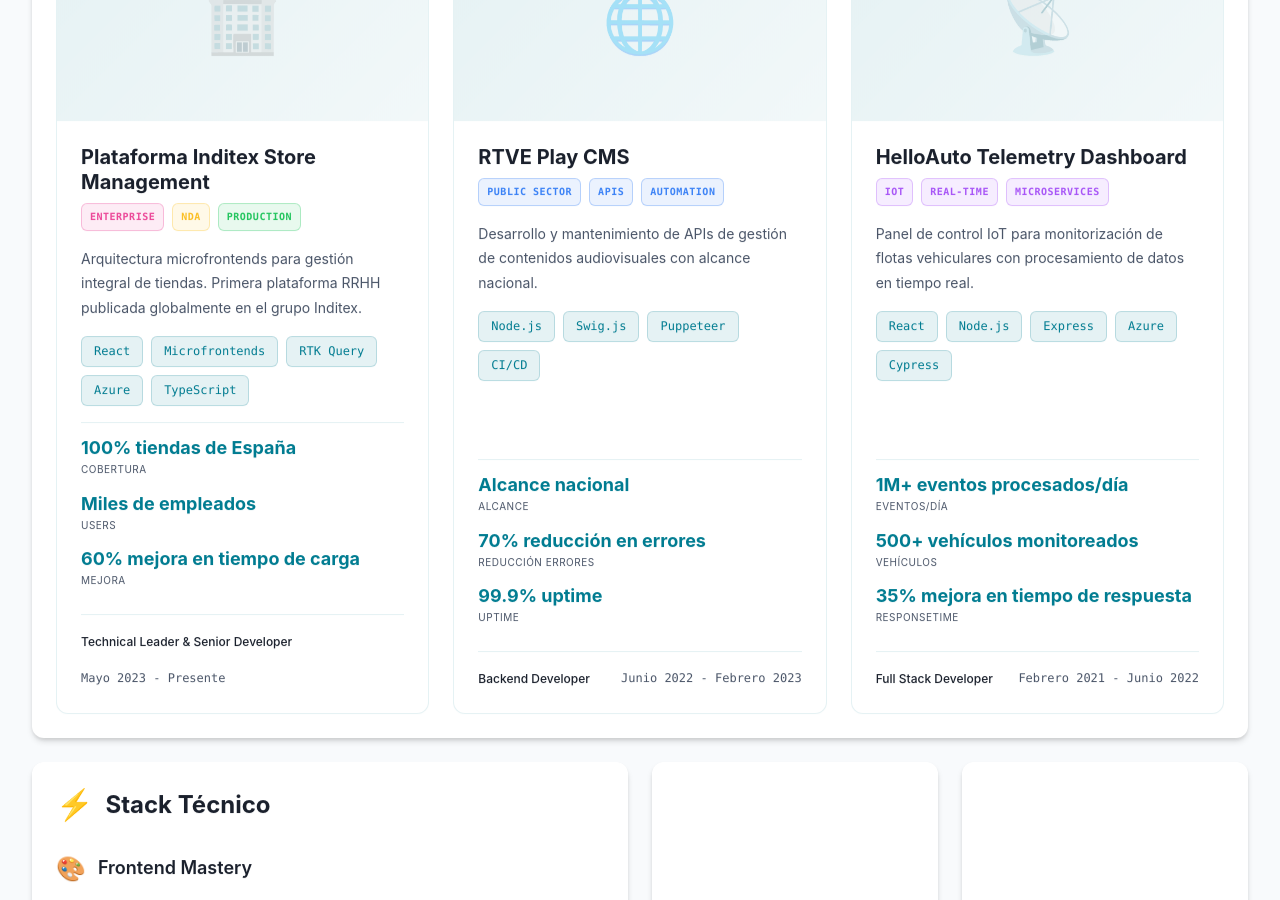
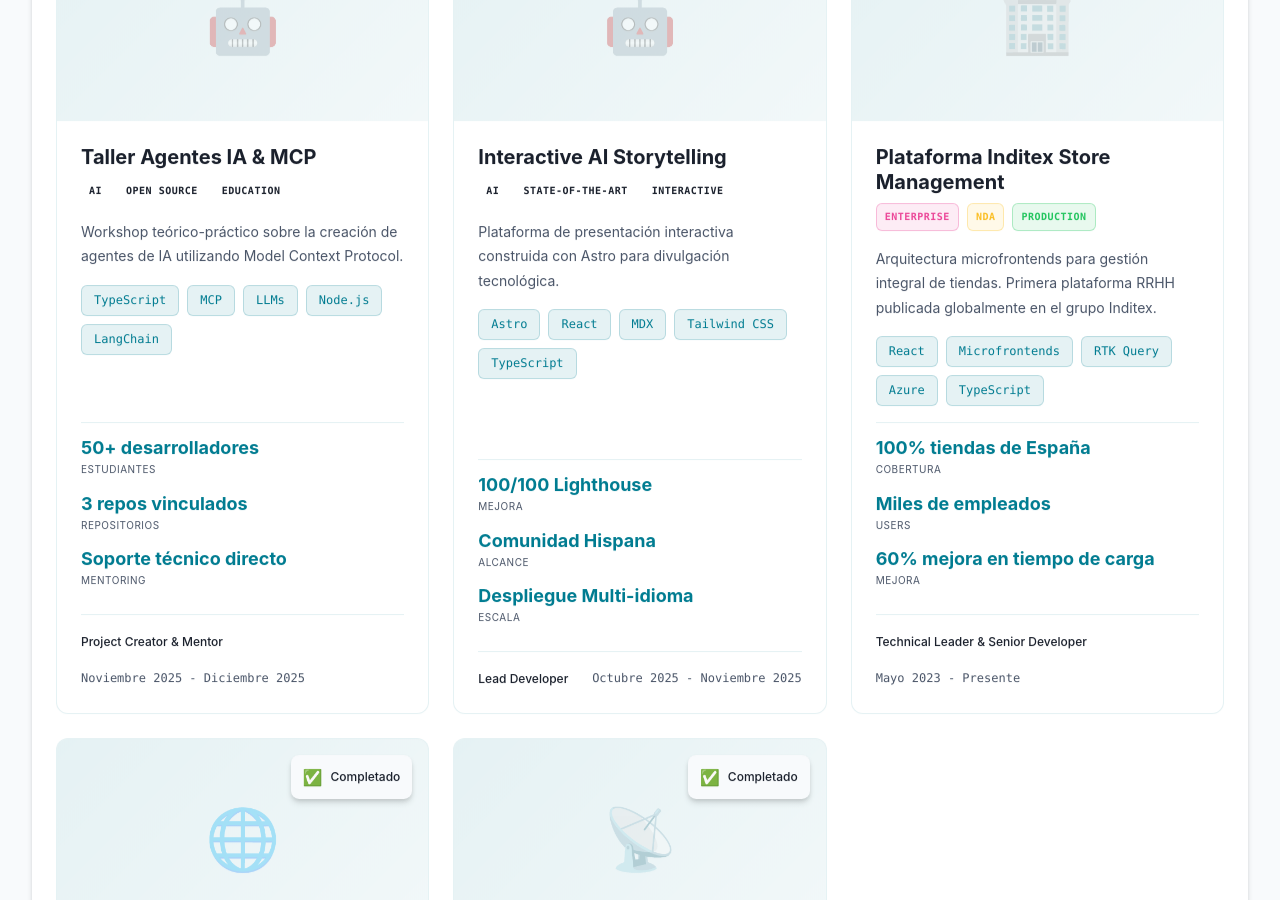
Before and after one commit to TellMeAlex/portfolio, a React (Vite) app: page / in a window 1280 px wide. Shown: the part 1900-2800 px from the top of the page. Built offline with nearby package versions, Linux system fonts and the light colour scheme.

Commit message:
feat: add AI & Agentes projects from Codigo Sin Siesta

```diff
--- a/src/features/projects/Projects.tsx
+++ b/src/features/projects/Projects.tsx
@@ -65,6 +65,12 @@
             label="IoT"
             filter="iot"
             isActive={activeFilter === 'iot'}
+            onClick={handleFilterChange}
+          />
+          <FilterButton
+            label="IA & Agentes"
+            filter="ai"
+            isActive={activeFilter === 'ai'}
             onClick={handleFilterChange}
           />
         </div>
@@ -139,7 +145,9 @@
               ? '🏢'
               : project.category === 'web'
                 ? '🌐'
-                : '📡'}
+                : project.category === 'iot'
+                  ? '📡'
+                  : '🤖'}
           </span>
         </div>
         <div className="project-overlay">
@@ -203,7 +211,11 @@
                                 ? 'Eventos/día'
                                 : key === 'vehicles'
                                   ? 'Vehículos'
-                                  : key}
+                                  : key === 'students'
+                                    ? 'Estudiantes'
+                                    : key === 'repositories'
+                                      ? 'Repositorios'
+                                      : key}
                 </span>
               </div>
             ))}
--- a/src/features/projects/Projects.types.ts
+++ b/src/features/projects/Projects.types.ts
@@ -3,7 +3,7 @@
  * Source: prds/02-CONTENT-SPECIFICATIONS.md#proyectos-destacados
  */
 
-export type ProjectCategory = 'enterprise' | 'web' | 'iot'
+export type ProjectCategory = 'enterprise' | 'web' | 'iot' | 'ai'
 export type ProjectStatus = 'production' | 'completed'
 
 export interface ProjectImpact {
@@ -19,6 +19,8 @@
   vehicles?: string
   responseTime?: string
   mentoring?: string
+  students?: string
+  repositories?: string
 }
 
 export interface Project {
--- a/src/features/projects/projectsData.ts
+++ b/src/features/projects/projectsData.ts
@@ -6,6 +6,62 @@
 
 export const projectsData: ProjectsData = {
   projects: [
+    {
+      id: 'ai-agents-workshop',
+      name: 'Taller Agentes IA & MCP',
+      tagline: 'Formación avanzada sobre agentes autónomos y protocolo MCP',
+      category: 'ai',
+      status: 'completed',
+      confidential: false,
+      client: 'Código Sin Siesta (Open Source)',
+      period: {
+        start: '2025-11',
+        end: '2025-12',
+        current: false,
+        display: 'Noviembre 2025 - Diciembre 2025',
+      },
+      description: {
+        short:
+          'Workshop teórico-práctico sobre la creación de agentes de IA utilizando Model Context Protocol.',
+        long: 'Diseño y liderazgo de un taller especializado en la arquitectura de agentes inteligentes. El contenido cubre desde la configuración de servidores MCP hasta la orquestación de LLMs para tareas de automatización complejas, fomentando la adopción de estándares abiertos en la comunidad de desarrolladores.',
+      },
+      role: 'Project Creator & Mentor',
+      impact: {
+        students: '50+ desarrolladores',
+        repositories: '3 repos vinculados',
+        mentoring: 'Soporte técnico directo',
+      },
+      technologies: ['TypeScript', 'MCP', 'LLMs', 'Node.js', 'LangChain'],
+      tags: ['AI', 'Open Source', 'Education'],
+    },
+    {
+      id: 'ai-interactive-presentation',
+      name: 'Interactive AI Storytelling',
+      tagline: 'Experiencia visual interactiva sobre el impacto de la GenAI',
+      category: 'ai',
+      status: 'completed',
+      confidential: false,
+      client: 'Código Sin Siesta',
+      period: {
+        start: '2025-10',
+        end: '2025-11',
+        current: false,
+        display: 'Octubre 2025 - Noviembre 2025',
+      },
+      description: {
+        short:
+          'Plataforma de presentación interactiva construida con Astro para divulgación tecnológica.',
+        long: 'Desarrollo de una plataforma de storytelling interactivo que utiliza Astro y MDX para explicar conceptos de Inteligencia Artificial Generativa. El proyecto prioriza el rendimiento y la experiencia de usuario para llevar temas técnicos complejos a una audiencia diversa.',
+      },
+      role: 'Lead Developer',
+      impact: {
+        performance: '100/100 Lighthouse',
+        reach: 'Comunidad Hispana',
+        scale: 'Despliegue Multi-idioma',
+      },
+      technologies: ['Astro', 'React', 'MDX', 'Tailwind CSS', 'TypeScript'],
+      tags: ['AI', 'State-of-the-Art', 'Interactive'],
+    },
     {
       id: 'inditex-platform',
       name: 'Plataforma Inditex Store Management',
```
